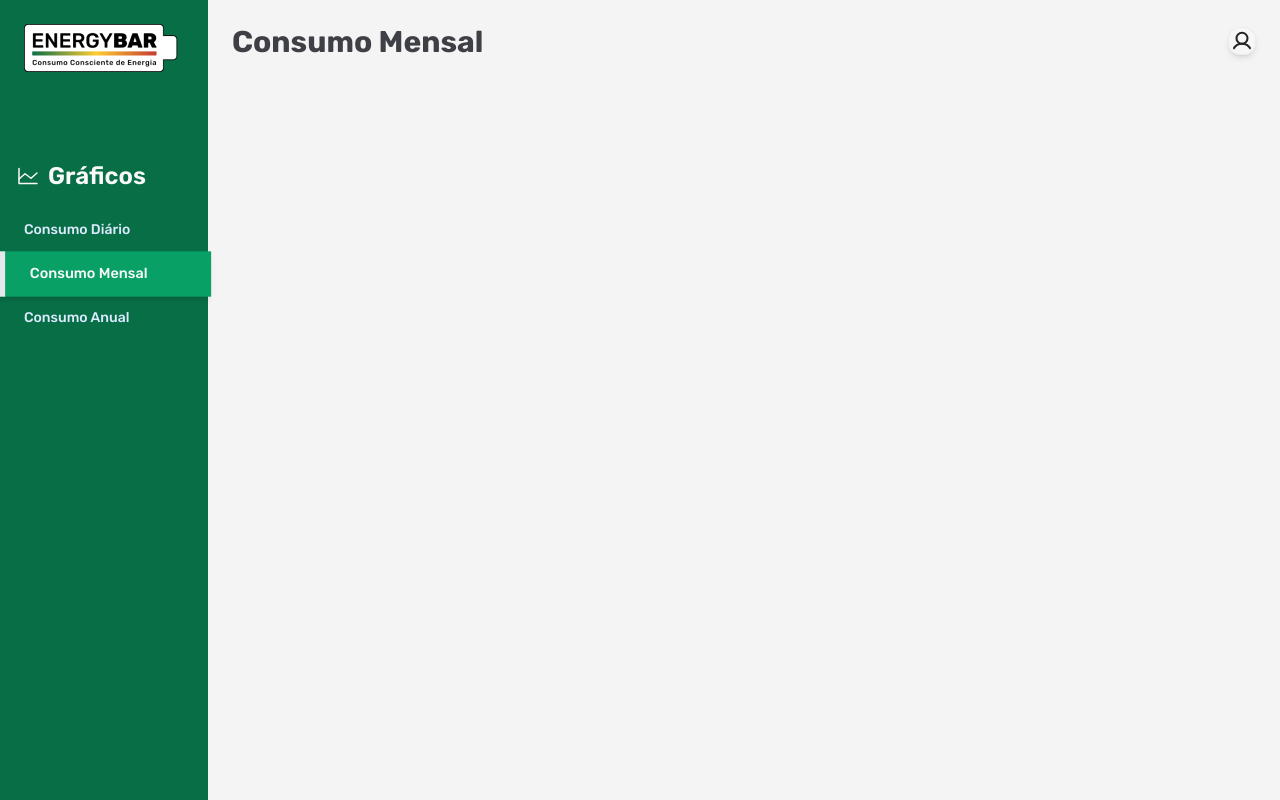
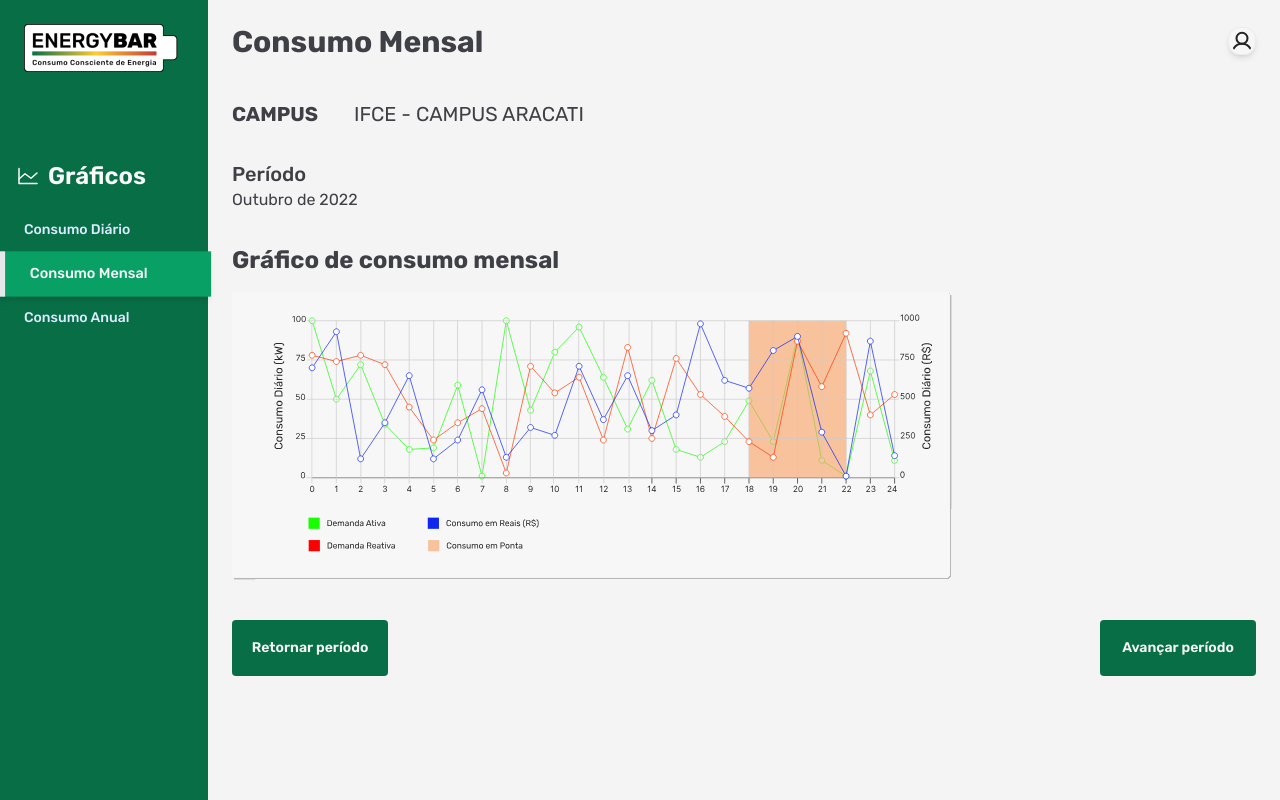
Before and after one commit to ifce-inova-2022/web, a React (Vite) app: page /dashboard in a window 1280 px wide. Both pictures are taken after a click on the button "Consumo Mensal". Built offline with nearby package versions, Linux system fonts and the light colour scheme.

Commit message:
feat(dashboard): implements components Monthly and Yearly

```diff
--- a/src/components/consumption/Monthly.tsx
+++ b/src/components/consumption/Monthly.tsx
@@ -1,9 +1,25 @@
+import { Button } from "../Button";
 import { SectionDashboard } from "../SectionDashboard";
 
 export function Monthly() {
   return (
     <SectionDashboard title="Consumo Mensal">
-      <div></div>
+      <div className="flex mt-10">
+        <span className="mr-9 text-xl font-bold">CAMPUS</span>
+        <span className="text-xl">IFCE - CAMPUS ARACATI</span>
+      </div>
+      <div className="mt-8 flex flex-col">
+        <span className="text-xl font-medium">Período</span>
+        <span>Outubro de 2022</span>
+      </div>
+      <div className="mt-8">
+        <span className="text-2xl font-bold">Gráfico de consumo mensal</span>
+        <img className="h-72 mt-4" src="/chart-demanda-ativa.svg" alt="" />
+      </div>
+      <div className="flex flex-row justify-between">
+        <Button typeColor="primary" sizeWidth="50%" title="Retornar período" />
+        <Button typeColor="primary" sizeWidth="50%" title="Avançar período" />
+      </div>
     </SectionDashboard>
   );
 }
--- a/src/components/consumption/Yearly.tsx
+++ b/src/components/consumption/Yearly.tsx
@@ -1,9 +1,25 @@
+import { Button } from "../Button";
 import { SectionDashboard } from "../SectionDashboard";
 
 export function Yearly() {
   return (
     <SectionDashboard title="Consumo Anual">
-      <div></div>
+      <div className="flex mt-10">
+        <span className="mr-9 text-xl font-bold">CAMPUS</span>
+        <span className="text-xl">IFCE - CAMPUS ARACATI</span>
+      </div>
+      <div className="mt-8 flex flex-col">
+        <span className="text-xl font-medium">Período</span>
+        <span>2022</span>
+      </div>
+      <div className="mt-8">
+        <span className="text-2xl font-bold">Gráfico de consumo anual</span>
+        <img className="h-72 mt-4" src="/chart-demanda-ativa.svg" alt="" />
+      </div>
+      <div className="flex flex-row justify-between">
+        <Button typeColor="primary" sizeWidth="50%" title="Retornar período" />
+        <Button typeColor="primary" sizeWidth="50%" title="Avançar período" />
+      </div>
     </SectionDashboard>
   );
 }
```
